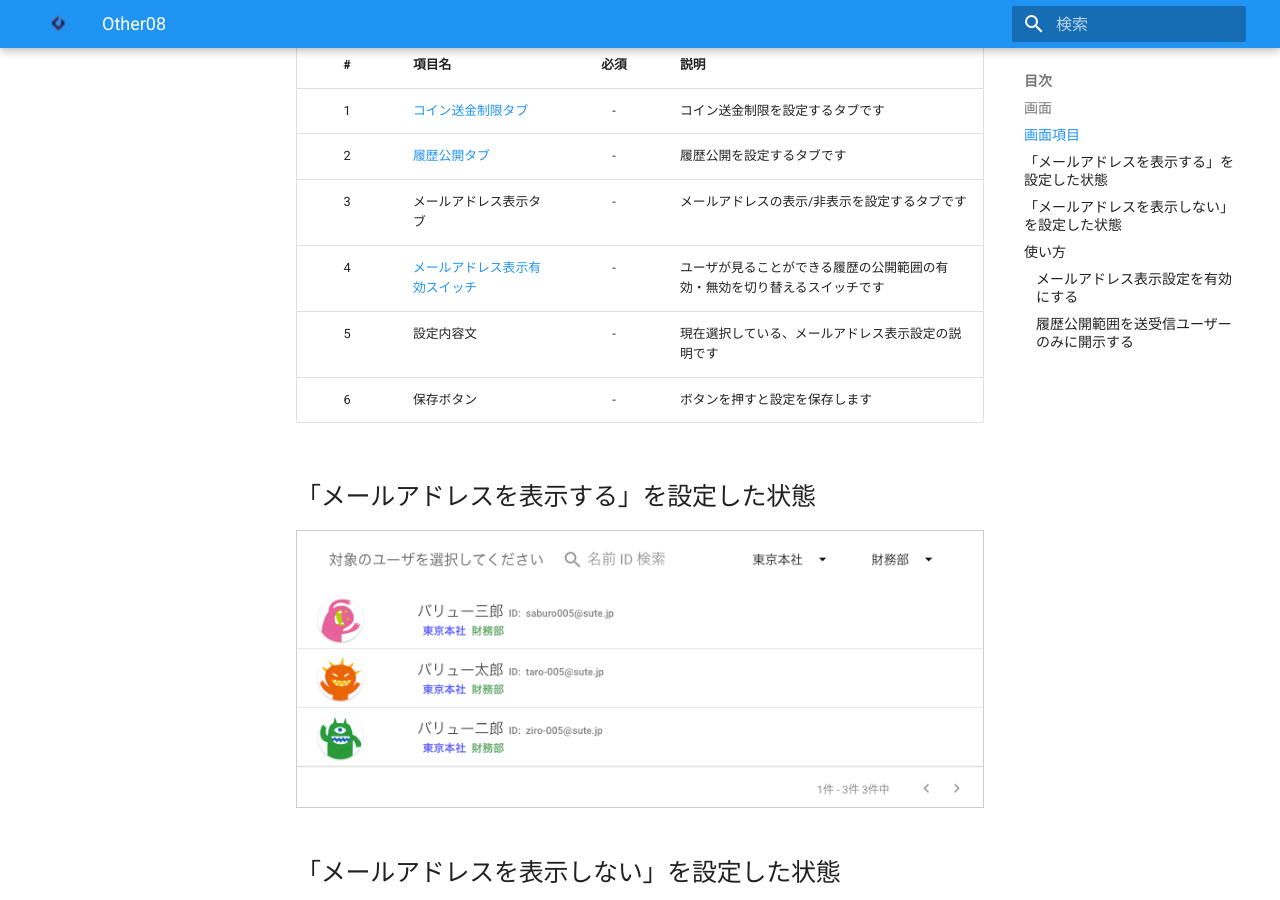
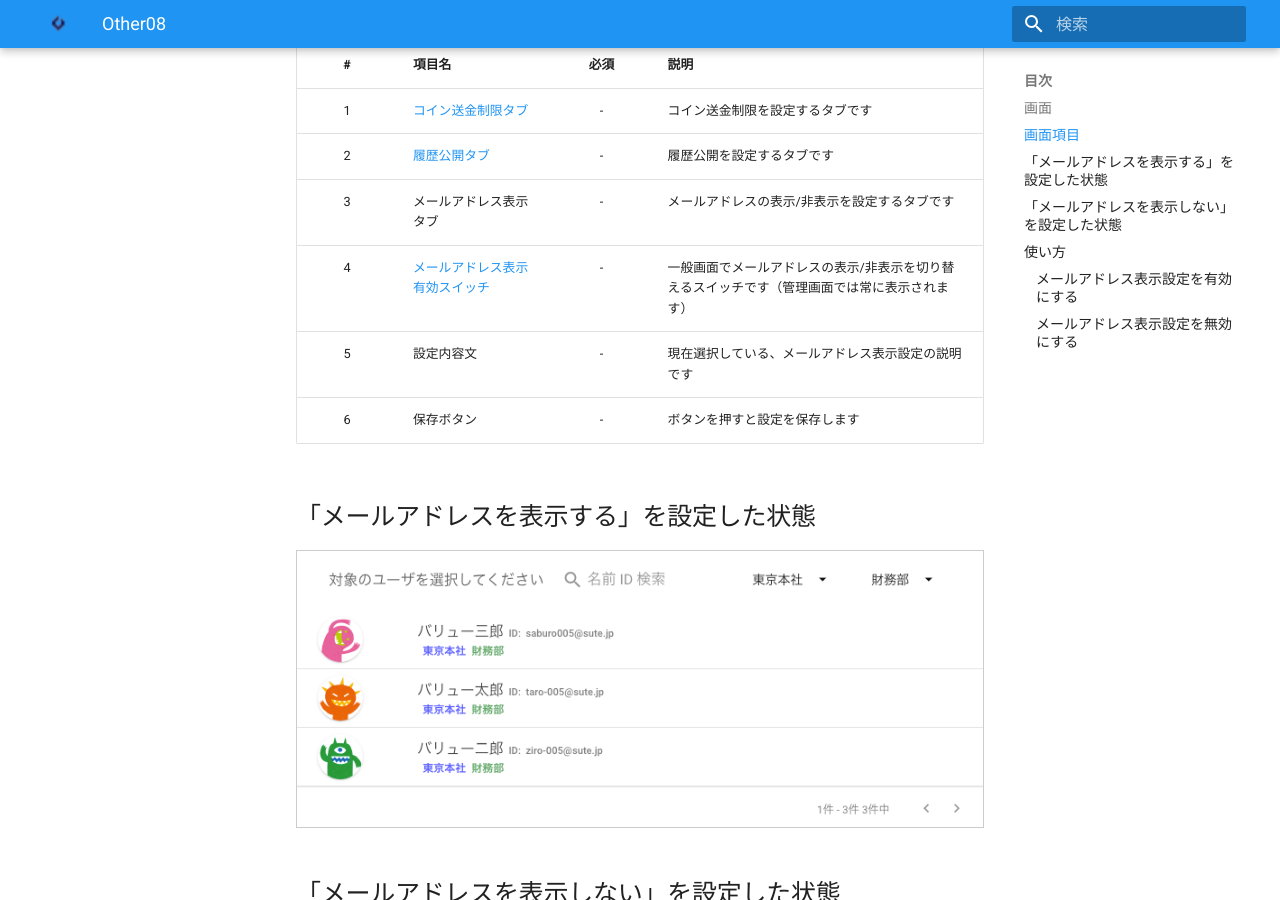
Before and after one commit to valuesoftware/graziecoin-docs, an MkDocs documentation site: the page built from docs/管理者機能/その他設定/other08.md, in a window 1280 px wide and 900 px high, scrolled down 911 px. Built offline with MkDocs 1.6.1 and Material for MkDocs 9.7.7, drawn with Linux system fonts in a browser that asks for light colours; some of the changed text lies outside the part shown.

Commit message:
レビュー対応

```diff
--- a/docs/管理者機能/その他設定/other08.md
+++ b/docs/管理者機能/その他設定/other08.md
@@ -24,7 +24,7 @@
 |   1   | [コイン送金制限タブ](other05.md)             |   -   | コイン送金制限を設定するタブです                                                                                               |
 |   2   | [履歴公開タブ](other04.md)     |   -   | 履歴公開を設定するタブです                       |
 |   3   | メールアドレス表示タブ   |   -   | メールアドレスの表示/非表示を設定するタブです                       |
-|   4   | [メールアドレス表示有効スイッチ](#_4)     |   -   | ユーザが見ることができる履歴の公開範囲の有効・無効を切り替えるスイッチです                                                             |
+|   4   | [メールアドレス表示有効スイッチ](#_4)     |   -   | 一般画面でメールアドレスの表示/非表示を切り替えるスイッチです（管理画面では常に表示されます）                                                             |
 |   5   | 設定内容文                     |   -   | 現在選択している、メールアドレス表示設定の説明です|
 |   6   | 保存ボタン |   -   | ボタンを押すと設定を保存します |
 
@@ -45,5 +45,5 @@
 ### メールアドレス表示設定を有効にする
 <iframe src="https://scribehow.com/embed/__W5W8ooUpSUubLd6Pv8r3NA" width="640" height="640" allowfullscreen frameborder="0"></iframe>
 
-### 履歴公開範囲を送受信ユーザーのみに開示する
+### メールアドレス表示設定を無効にする
 <iframe src="https://scribehow.com/embed/__-7Aqdfv2QIOXQepnDAQumw" width="640" height="640" allowfullscreen frameborder="0"></iframe>
```
Also changed, not shown: docs/管理者機能/その他設定/other09.md (+1 -1 lines).
